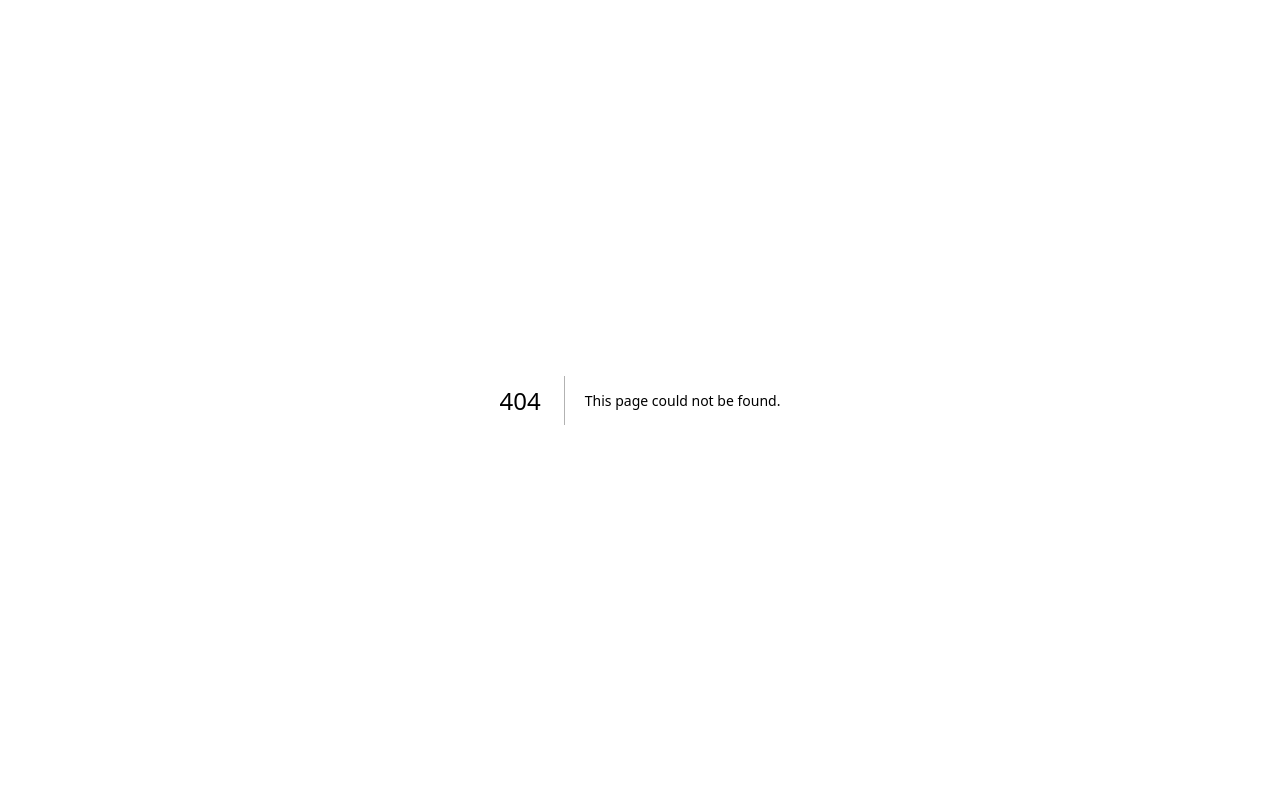
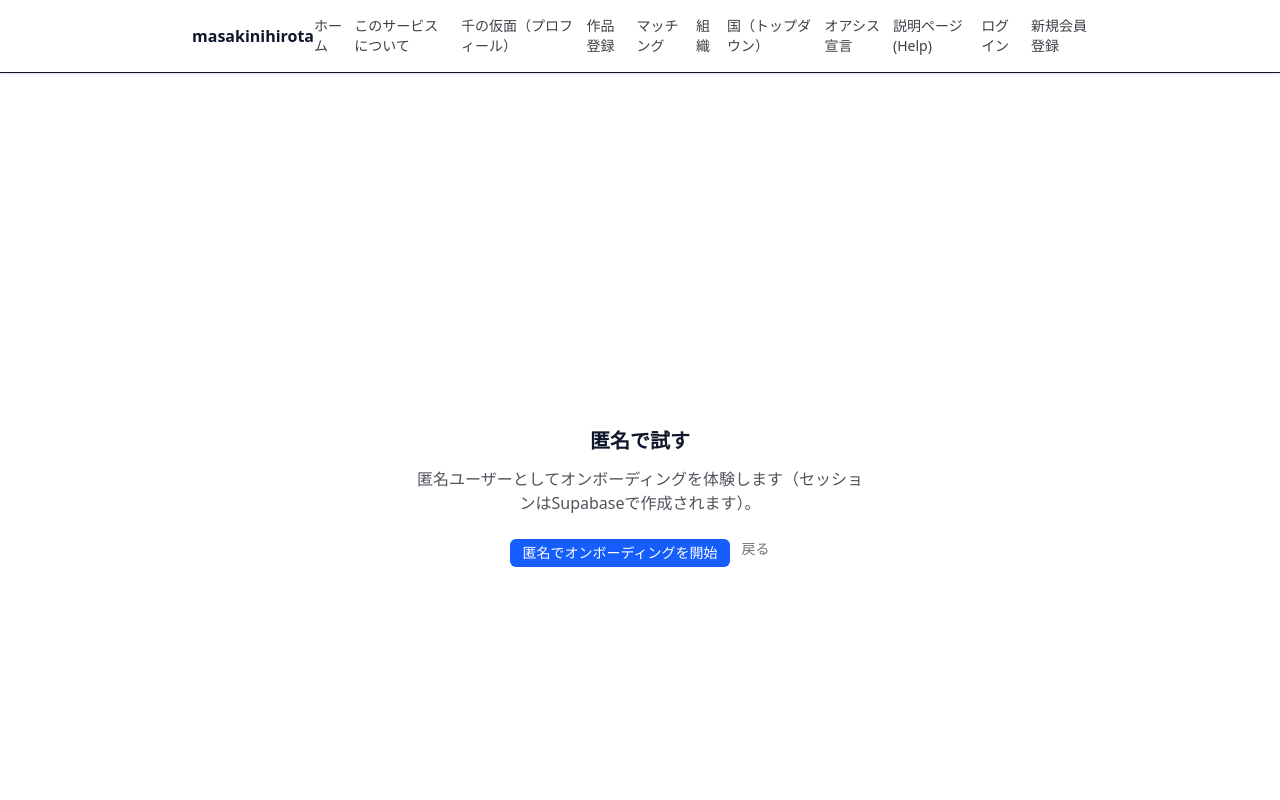
Before and after one commit to masakinihirota/masakinihirota-github, a Next.js app: page /onboarding/guest in a window 1280 px wide. Before the commit this address had no page. Shown: the top 800 px of the page. Built offline with nearby package versions, Linux system fonts and the light colour scheme.

Commit message:
feat(onboarding): ゲストユーザー用のオンボーディング機能を追加
匿名ユーザーがオンボーディングを体験できるように、ゲスト用のページとAPIを実装した。

```diff
--- /dev/null
+++ b/src/app/(public)/onboarding/guest/page.tsx
@@ -0,0 +1,55 @@
+"use client"
+
+import { useState } from 'react'
+import { useRouter } from 'next/navigation'
+
+export default function GuestOnboarding() {
+    const [loading, setLoading] = useState(false)
+    const [error, setError] = useState<string | null>(null)
+    const router = useRouter()
+
+    async function handleGuest() {
+        setLoading(true)
+        setError(null)
+
+        try {
+            const res = await fetch('/api/auth/guest', { method: 'POST' })
+            const body = await res.json()
+
+            if (!res.ok) {
+                setError(body?.error ?? '匿名サインインに失敗しました')
+                setLoading(false)
+                return
+            }
+
+            // backend should have created a session cookie; navigate to protected onboarding
+            router.push('/onboarding')
+        } catch (err) {
+            setError((err as Error).message)
+            setLoading(false)
+        }
+    }
+
+    return (
+        <div className="min-h-screen flex items-center justify-center p-8">
+            <main className="max-w-md text-center">
+                <h1 className="text-xl font-semibold mb-3">匿名で試す</h1>
+                <p className="text-zinc-600 mb-6">匿名ユーザーとしてオンボーディングを体験します（セッションはSupabaseで作成されます）。</p>
+
+                {error && <div className="text-sm text-red-600 mb-4">{error}</div>}
+
+                <div className="flex gap-3 justify-center">
+                    <button
+                        onClick={handleGuest}
+                        disabled={loading}
+                        className="rounded-md bg-blue-600 px-3 py-1 text-sm text-white hover:bg-blue-700 disabled:opacity-50"
+                    >
+                        {loading ? '処理中…' : '匿名でオンボーディングを開始'}
+                    </button>
+
+                    <a href="/" className="text-sm text-zinc-500">戻る</a>
+                </div>
+            </main>
+        </div>
+    )
+}
--- /dev/null
+++ b/src/app/(public)/onboarding/guest/route.json
@@ -0,0 +1,7 @@
+{
+    "label": "オンボーディング（ゲスト）",
+    "order": 31,
+    "visibleInMenu": false,
+    "authRequired": false,
+    "group": "feature"
+}
--- a/src/app/(public)/onboarding/page.tsx
+++ /dev/null
@@ -1,12 +0,0 @@
-import * as Onboarding from '@/components/onboarding';
-
-export const metadata = { title: 'オンボーディング — masakinihirota' };
-
-export default function OnboardingPagePublic() {
-    // Keep the same UI/behavior as the existing protected onboarding page.
-    return (
-        <div>
-            <Onboarding.Onboarding />
-        </div>
-    );
-}
--- a/src/app/(public)/page.tsx
+++ b/src/app/(public)/page.tsx
@@ -9,15 +9,22 @@ export default function LandingPage() {
 
                 <p className="text-sm text-zinc-500">上部ナビから次のページへ移動できます。</p>
 
-                {/* X.com へのリンク */}
-                <div className="mt-6">
-                    <Link
+                <div className="mt-6 flex gap-3 justify-center">
+                    <a
                         href="https://x.com/masakinihirota"
                         target="_blank"
-                        className="text-blue-600 hover:underline text-sm"
+                        rel="noreferrer"
+                        className="text-sm text-zinc-500 hover:underline"
                     >
-                        masakinihirota X.com
-                    </Link>
+                        最新情報 (X.com)
+                    </a>
+
+                    <a
+                        href="/onboarding/guest"
+                        className="rounded-md bg-blue-600 px-3 py-1 text-sm text-white hover:bg-blue-700"
+                    >
+                        匿名で試す
+                    </a>
                 </div>
 
                 <footer className="mt-8 text-sm text-zinc-400">© masakinihirota</footer>
--- /dev/null
+++ b/src/app/api/auth/guest/route.ts
@@ -0,0 +1,21 @@
+import { NextResponse } from 'next/server'
+import { createClient } from '@/lib/supabase/server'
+
+export async function POST(request: Request) {
+  try {
+    const supabase = await createClient()
+
+    // Create an anonymous session for the visitor
+    const { data, error } = await supabase.auth.signInAnonymously()
+
+    if (error) {
+      return NextResponse.json({ error: error.message }, { status: 400 })
+    }
+
+    // If supabase sets cookies via createServerClient, they are attached automatically.
+    // Return success — client will redirect to /onboarding.
+    return NextResponse.json({ ok: true })
+  } catch (err) {
+    return NextResponse.json({ error: (err as Error).message }, { status: 500 })
+  }
+}
--- a/src/config/routes.manifest.json
+++ b/src/config/routes.manifest.json
@@ -67,9 +67,18 @@
     "label": "オンボーディング",
     "order": 30,
     "visibleInMenu": true,
+    "authRequired": true,
+    "group": "feature",
+    "source": "src\\app\\(protected)\\onboarding\\page.tsx"
+  },
+  {
+    "path": "/onboarding/guest",
+    "label": "オンボーディング（ゲスト）",
+    "order": 31,
+    "visibleInMenu": false,
     "authRequired": false,
     "group": "feature",
-    "source": "src\\app\\(public)\\(feature)\\onboarding\\route.json"
+    "source": "src\\app\\(public)\\onboarding\\guest\\route.json"
   },
   {
     "path": "/matching",
--- a/src/lib/supabase/middleware.ts
+++ b/src/lib/supabase/middleware.ts
@@ -41,7 +41,7 @@ export async function updateSession(request: NextRequest) {
     !user &&
     !request.nextUrl.pathname.startsWith('/login') &&
     !request.nextUrl.pathname.startsWith('/auth') &&
-    !request.nextUrl.pathname.startsWith('/onboarding') && // Allow onboarding
+    !request.nextUrl.pathname.startsWith('/onboarding/guest') && // Allow guest onboarding
     request.nextUrl.pathname !== '/' // Allow landing page
   ) {
     // no user, potentially respond by redirecting the user to the login page
```
